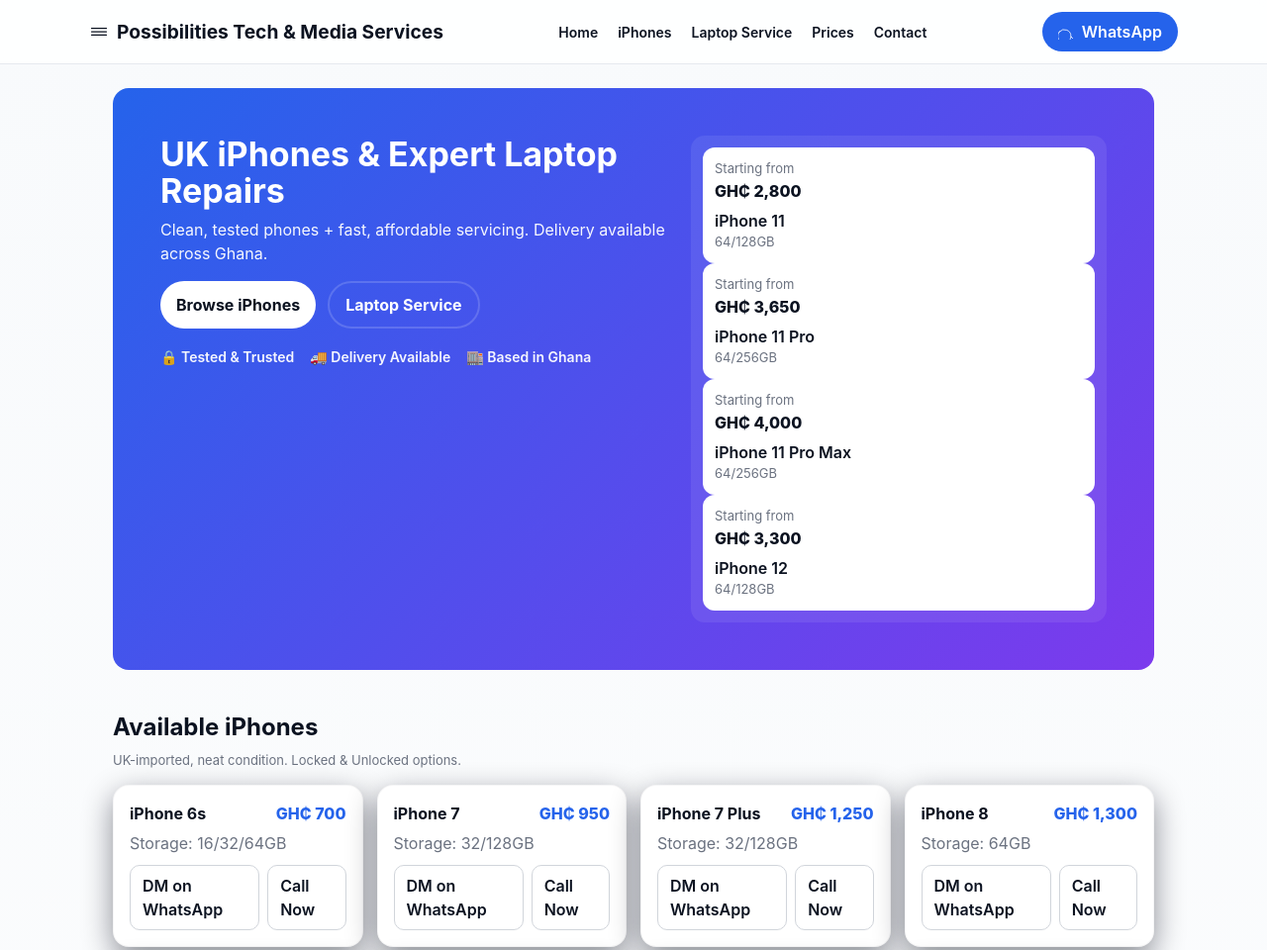
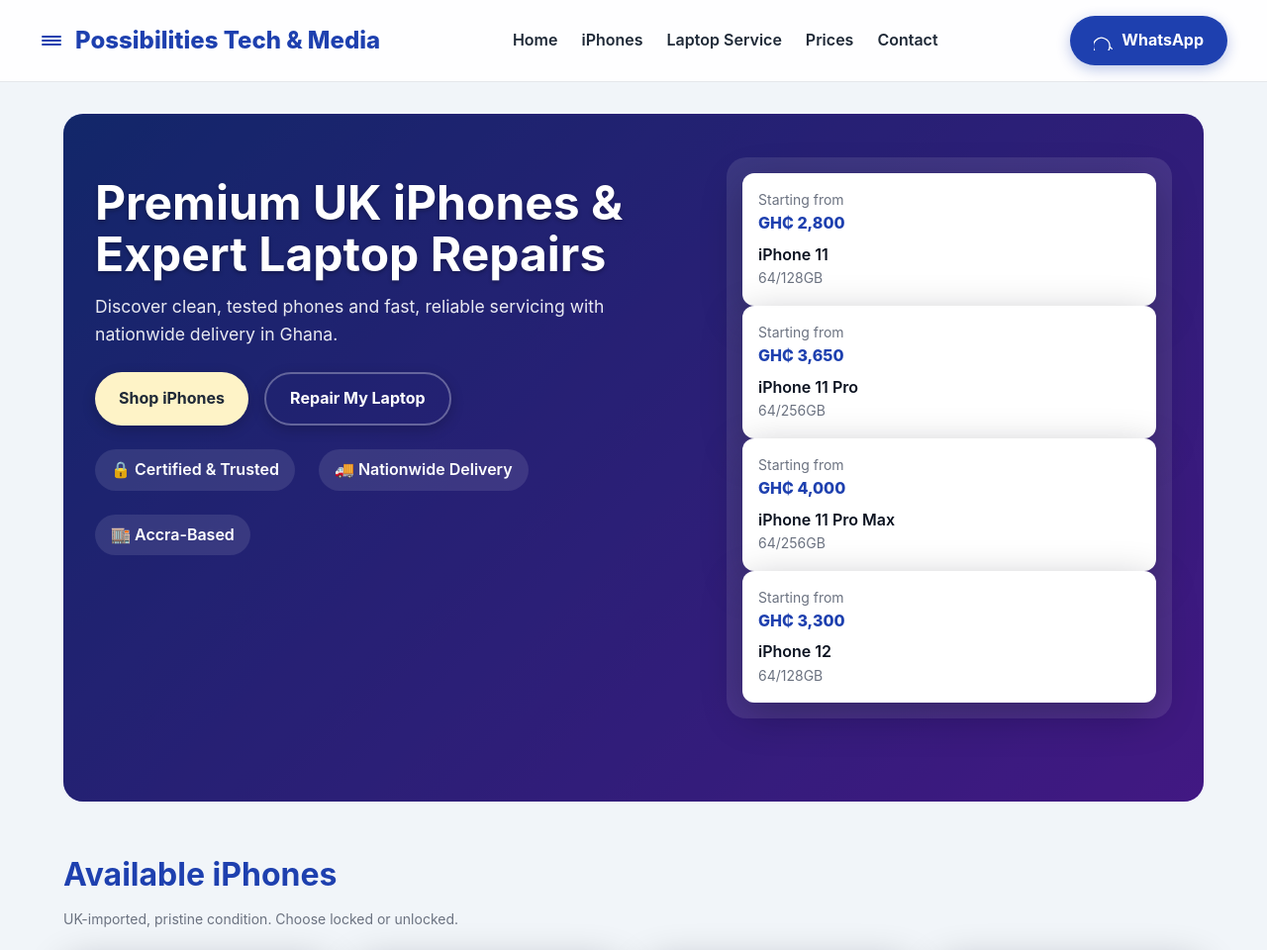
Before and after one commit to enockba/test2, a plain HTML site: page index.html in a window 1280 px wide. Shown: the top 960 px of the page at 99% size. Drawn offline with Linux system fonts and the light colour scheme; placeholder pictures from the web are drawn by us.

Commit message:
Update index.html

```diff
--- a/index.html
+++ b/index.html
@@ -19,69 +19,90 @@
       --bg: #0f1724;
       --card: #ffffff;
       --muted: #6b7280;
-      --accent-1: #2563eb;
-      --accent-2: #7c3aed;
-      --glass: rgba(255, 255, 255, 0.08);
-      --maxw: 1100px;
-      --radius: 16px;
-      --shadow: 0 10px 30px rgba(2, 6, 23, 0.45);
-      --transition: 0.2s ease;
-      font-family: Inter, ui-sans-serif, system-ui, -apple-system, "Segoe UI", Roboto, "Helvetica Neue", Arial, sans-serif;
+      --accent-1: #1e40af;
+      --accent-2: #6d28d9;
+      --glass: rgba(255, 255, 255, 0.1);
+      --maxw: 1200px;
+      --radius: 20px;
+      --shadow: 0 12px 40px rgba(2, 6, 23, 0.3);
+      --transition: 0.3s ease-in-out;
+      --highlight: #fef3c7;
+      font-family: 'Inter', ui-sans-serif, system-ui, -apple-system, "Segoe UI", Roboto, "Helvetica Neue", Arial, sans-serif;
       font-size: 16px;
     }
     * { box-sizing: border-box; margin: 0; padding: 0; }
-    body { background: linear-gradient(180deg, #f8fafc 0%, #ffffff 100%); color: #0b1220; line-height: 1.5; }
-    .container { max-width: var(--maxw); margin: 0 auto; padding: 1.5rem; }
-    header { position: sticky; top: 0; background: rgba(255, 255, 255, 0.85); backdrop-filter: blur(6px); border-bottom: 1px solid #e6e9ee; z-index: 20; }
-    .top { display: flex; align-items: center; justify-content: space-between; gap: 1rem; padding: 0.75rem 0; }
-    .brand { display: flex; align-items: center; gap: 0.5rem; font-weight: 700; font-size: 1.2rem; }
-    .nav { display: none; gap: 1.25rem; }
-    .nav a { color: inherit; text-decoration: none; font-weight: 600; font-size: 0.875rem; transition: color var(--transition); }
-    .nav a:hover, .nav a:focus { color: var(--accent-1); outline: none; }
-    .cta a { display: inline-flex; align-items: center; gap: 0.5rem; padding: 0.5rem 1rem; border-radius: 999px; background: var(--accent-1); color: white; text-decoration: none; font-weight: 600; transition: background var(--transition); }
-    .cta a:hover, .cta a:focus { background: var(--accent-2); outline: none; }
-    .hero { display: grid; grid-template-columns: 1fr; gap: 1.25rem; padding: 3rem; background: linear-gradient(135deg, var(--accent-1) 0%, var(--accent-2) 100%); color: white; border-radius: var(--radius); }
-    .hero h1 { font-size: 2.125rem; margin: 0 0 0.5rem; line-height: 1.1; }
-    .hero p { margin: 0 0 1rem; opacity: 0.95; }
-    .hero .buttons { display: flex; gap: 0.75rem; flex-wrap: wrap; }
-    .btn { display: inline-flex; align-items: center; gap: 0.5rem; padding: 0.625rem 1rem; border-radius: 999px; background: white; color: #0b1220; text-decoration: none; font-weight: 700; transition: background var(--transition), color var(--transition); }
-    .btn:hover, .btn:focus { background: var(--accent-1); color: white; outline: none; }
-    .btn.secondary { background: transparent; border: 2px solid rgba(255, 255, 255, 0.16); color: white; }
-    .btn.secondary:hover, .btn.secondary:focus { background: rgba(255, 255, 255, 0.2); }
-    .features { display: flex; gap: 1rem; margin-top: 1.125rem; flex-wrap: wrap; }
-    .feature { display: flex; align-items: center; gap: 0.5rem; opacity: 0.95; font-weight: 600; font-size: 0.875rem; }
-    .teaser { background: var(--glass); padding: 0.75rem; border-radius: 14px; display: grid; grid-template-columns: repeat(auto-fit, minmax(120px, 1fr)); gap: 0.625rem; }
-    .card-mini { background: white; color: #0b1220; padding: 0.75rem; border-radius: 12px; }
-    .card-mini .price { font-weight: 800; }
-    section { padding: 2.5rem 0; }
-    .section-title { display: flex; flex-direction: column; gap: 0.375rem; margin-bottom: 0.875rem; }
-    .grid { display: grid; gap: 0.875rem; }
-    .phones-grid { grid-template-columns: repeat(auto-fill, minmax(220px, 1fr)); }
-    .card { background: var(--card); border-radius: var(--radius); padding: 1rem; box-shadow: var(--shadow); border: 1px solid rgba(11, 17, 32, 0.04); }
-    .card h3 { margin: 0 0 0.375rem; font-size: 1rem; }
+    body { background: #f1f5f9; color: #0b1220; line-height: 1.6; }
+    .container { max-width: var(--maxw); margin: 0 auto; padding: 2rem 1.5rem; }
+    header { position: sticky; top: 0; background: rgba(255, 255, 255, 0.9); backdrop-filter: blur(8px); border-bottom: 1px solid #e5e7eb; z-index: 20; }
+    .top { display: flex; align-items: center; justify-content: space-between; gap: 1.5rem; padding: 1rem 0; }
+    .brand { display: flex; align-items: center; gap: 0.75rem; font-weight: 800; font-size: 1.5rem; color: var(--accent-1); }
+    .nav { display: none; gap: 1.5rem; }
+    .nav a { color: #1f2937; text-decoration: none; font-weight: 600; font-size: 1rem; transition: color var(--transition), transform var(--transition); }
+    .nav a:hover, .nav a:focus { color: var(--accent-2); transform: translateY(-2px); outline: none; }
+    .cta a { display: inline-flex; align-items: center; gap: 0.5rem; padding: 0.75rem 1.5rem; border-radius: 999px; background: var(--accent-1); color: white; text-decoration: none; font-weight: 700; box-shadow: 0 4px 14px rgba(30, 64, 175, 0.3); transition: transform var(--transition), background var(--transition); }
+    .cta a:hover, .cta a:focus { background: var(--accent-2); transform: scale(1.05); outline: none; }
+    /* Hero */
+    .hero { position: relative; display: grid; grid-template-columns: 1fr; gap: 2rem; padding: 4rem 2rem; background: linear-gradient(135deg, var(--accent-1) 0%, var(--accent-2) 100%), url('https://via.placeholder.com/1200x600?text=Tech+Background'); background-size: cover; background-position: center; color: white; border-radius: var(--radius); overflow: hidden; }
+    .hero::before { content: ''; position: absolute; top: 0; left: 0; width: 100%; height: 100%; background: rgba(0, 0, 0, 0.4); z-index: 1; }
+    .hero > * { position: relative; z-index: 2; }
+    .hero h1 { font-size: 2.5rem; margin: 0 0 0.75rem; line-height: 1.1; text-shadow: 0 2px 4px rgba(0, 0, 0, 0.3); }
+    .hero p { margin: 0 0 1.5rem; font-size: 1.1rem; opacity: 0.9; }
+    .hero .buttons { display: flex; gap: 1rem; flex-wrap: wrap; }
+    .btn { display: inline-flex; align-items: center; gap: 0.5rem; padding: 0.75rem 1.5rem; border-radius: 999px; background: var(--highlight); color: #1f2937; text-decoration: none; font-weight: 700; box-shadow: 0 4px 14px rgba(0, 0, 0, 0.2); transition: transform var(--transition), background var(--transition); }
+    .btn:hover, .btn:focus { background: var(--accent-1); color: white; transform: scale(1.05); outline: none; }
+    .btn.secondary { background: transparent; border: 2px solid rgba(255, 255, 255, 0.3); color: white; }
+    .btn.secondary:hover, .btn.secondary:focus { background: rgba(255, 255, 255, 0.2); border-color: white; }
+    .features { display: flex; gap: 1.5rem; margin-top: 1.5rem; flex-wrap: wrap; }
+    .feature { display: flex; align-items: center; gap: 0.75rem; font-weight: 600; font-size: 1rem; background: var(--glass); padding: 0.5rem 1rem; border-radius: 999px; animation: fadeIn 0.5s ease-in-out; }
+    /* Teaser cards */
+    .teaser { background: var(--glass); padding: 1rem; border-radius: var(--radius); display: grid; grid-template-columns: repeat(auto-fit, minmax(140px, 1fr)); gap: 1rem; transform: translateY(-20px); }
+    .card-mini { background: white; color: #0b1220; padding: 1rem; border-radius: 12px; box-shadow: var(--shadow); transition: transform var(--transition); }
+    .card-mini:hover { transform: translateY(-5px); }
+    .card-mini .price { font-weight: 800; color: var(--accent-1); }
+    /* Sections */
+    section { padding: 3rem 0; position: relative; }
+    .section-title { display: flex; flex-direction: column; gap: 0.5rem; margin-bottom: 1.5rem; }
+    .section-title h2 { font-size: 2rem; color: var(--accent-1); }
+    .grid { display: grid; gap: 1.5rem; }
+    .phones-grid { grid-template-columns: repeat(auto-fill, minmax(240px, 1fr)); }
+    .card { background: var(--card); border-radius: var(--radius); padding: 1.5rem; box-shadow: var(--shadow); border: 1px solid rgba(11, 17, 32, 0.05); transition: transform var(--transition); }
+    .card:hover { transform: translateY(-8px); }
+    .card h3 { margin: 0 0 0.5rem; font-size: 1.25rem; }
     .muted { color: var(--muted); }
-    .actions { display: flex; gap: 0.5rem; margin-top: 0.625rem; }
-    .btn-outline { padding: 0.5rem 0.75rem; border-radius: 10px; border: 1px solid #d1d5db; background: white; text-decoration: none; color: #0b1220; font-weight: 600; transition: border-color var(--transition), color var(--transition); }
-    .btn-outline:hover, .btn-outline:focus { border-color: var(--accent-1); color: var(--accent-1); outline: none; }
-    .services-grid { grid-template-columns: repeat(auto-fill, minmax(200px, 1fr)); }
-    .pricing-grid { grid-template-columns: repeat(auto-fit, minmax(240px, 1fr)); }
-    .contact-grid { grid-template-columns: 1fr 360px; }
-    .contact-card { background: var(--card); padding: 1.125rem; border-radius: var(--radius); }
-    form input, form select, form textarea { width: 100%; padding: 0.625rem; border-radius: 10px; border: 1px solid #e6e9ee; margin-bottom: 0.625rem; font-size: 0.875rem; font-family: inherit; }
+    .actions { display: flex; gap: 1rem; margin-top: 1rem; }
+    .btn-outline { padding: 0.5rem 1rem; border-radius: 999px; border: 2px solid var(--accent-1); background: transparent; text-decoration: none; color: var(--accent-1); font-weight: 600; transition: background var(--transition), color var(--transition); }
+    .btn-outline:hover, .btn-outline:focus { background: var(--accent-1); color: white; outline: none; }
+    .services-grid { grid-template-columns: repeat(auto-fill, minmax(220px, 1fr)); }
+    .pricing-grid { grid-template-columns: repeat(auto-fit, minmax(260px, 1fr)); }
+    .contact-grid { grid-template-columns: 1fr 400px; }
+    .contact-card { background: var(--card); padding: 1.5rem; border-radius: var(--radius); box-shadow: var(--shadow); }
+    form input, form select, form textarea { width: 100%; padding: 0.75rem; border-radius: 10px; border: 1px solid #e5e7eb; margin-bottom: 0.75rem; font-size: 0.9rem; font-family: inherit; }
     form input:focus, form select:focus, form textarea:focus { outline: 2px solid var(--accent-1); border-color: var(--accent-1); }
     .form-loading { opacity: 0.6; pointer-events: none; }
-    footer { padding: 1.25rem 0; border-top: 1px solid #eef2f7; margin-top: 1.25rem; }
-    .small { font-size: 0.8125rem; color: var(--muted); }
-    .socials { display: flex; gap: 0.625rem; margin-top: 0.5rem; }
-    .chip { display: inline-flex; align-items: center; gap: 0.5rem; padding: 0.375rem 0.625rem; border-radius: 999px; background: #fff0f5; color: var(--accent-2); font-weight: 700; }
-    @media (min-width: 900px) {
-      .hero { grid-template-columns: 1fr 420px; }
+    footer { padding: 2rem 0; border-top: 1px solid #e5e7eb; margin-top: 2rem; background: var(--accent-1); color: white; }
+    .small { font-size: 0.875rem; color: var(--muted); }
+    footer .small { color: rgba(255, 255, 255, 0.8); }
+    .socials { display: flex; gap: 1rem; margin-top: 0.75rem; }
+    .socials a { color: white; font-weight: 600; transition: transform var(--transition); }
+    .socials a:hover { transform: scale(1.1); }
+    .chip { display: inline-flex; align-items: center; gap: 0.5rem; padding: 0.5rem 1rem; border-radius: 999px; background: var(--highlight); color: var(--accent-2); font-weight: 700; }
+    /* Animations */
+    @keyframes fadeIn {
+      from { opacity: 0; transform: translateY(20px); }
+      to { opacity: 1; transform: translateY(0); }
+    }
+    .card, .card-mini { animation: fadeIn 0.5s ease-in-out; }
+    /* Responsiveness */
+    @media (min-width: 1024px) {
+      .hero { grid-template-columns: 1fr 450px; }
       .nav { display: flex; }
+      .hero h1 { font-size: 3rem; }
     }
     @media (max-width: 880px) {
       .contact-grid { grid-template-columns: 1fr; }
-      .hero h1 { font-size: 1.75rem; }
-      .hero { padding: 2rem; }
+      .hero h1 { font-size: 2rem; }
+      .hero { padding: 2.5rem 1.5rem; }
+      .teaser { transform: none; }
     }
     .sr-only { position: absolute; width: 1px; height: 1px; padding: 0; margin: -1px; overflow: hidden; clip: rect(0, 0, 0, 0); border: 0; }
   </style>
@@ -90,10 +111,10 @@
   <header>
     <div class="container top">
       <div class="brand">
-        <svg width="20" height="20" viewBox="0 0 24 24" fill="none" aria-hidden="true">
-          <path d="M3 8h18M3 12h18M3 16h18" stroke="#0b1220" stroke-width="1.5" stroke-linecap="round"/>
+        <svg width="24" height="24" viewBox="0 0 24 24" fill="none" aria-hidden="true">
+          <path d="M3 8h18M3 12h18M3 16h18" stroke="var(--accent-1)" stroke-width="2" stroke-linecap="round"/>
         </svg>
-        <span>Possibilities Tech & Media Services</span>
+        <span>Possibilities Tech & Media</span>
       </div>
       <nav class="nav" aria-label="Main navigation">
         <a href="#home">Home</a>
@@ -104,8 +125,8 @@
       </nav>
       <div class="cta">
         <a id="whatsappTop" href="#" target="_blank" rel="noreferrer">
-          <svg width="16" height="16" viewBox="0 0 24 24" fill="none" aria-hidden="true">
-            <path d="M2 12a10 10 0 1017.32 7.32L22 22l-2.68-2.68A10 10 0 002 12z" stroke="#fff" stroke-width="1.2" stroke-linecap="round" stroke-linejoin="round"/>
+          <svg width="20" height="20" viewBox="0 0 24 24" fill="none" aria-hidden="true">
+            <path d="M2 12a10 10 0 1017.32 7.32L22 22l-2.68-2.68A10 10 0 002 12z" stroke="#fff" stroke-width="1.5" stroke-linecap="round" stroke-linejoin="round"/>
           </svg>
           WhatsApp
         </a>
@@ -115,16 +136,16 @@
   <main class="container">
     <section id="home" class="hero" aria-labelledby="home-heading">
       <div>
-        <h1 id="home-heading">UK iPhones & Expert Laptop Repairs</h1>
-        <p>Clean, tested phones + fast, affordable servicing. Delivery available across Ghana.</p>
+        <h1 id="home-heading">Premium UK iPhones & Expert Laptop Repairs</h1>
+        <p>Discover clean, tested phones and fast, reliable servicing with nationwide delivery in Ghana.</p>
         <div class="buttons">
-          <a class="btn" href="#phones">Browse iPhones</a>
-          <a class="btn secondary" href="#services">Laptop Service</a>
+          <a class="btn" href="#phones">Shop iPhones</a>
+          <a class="btn secondary" href="#services">Repair My Laptop</a>
         </div>
         <div class="features">
-          <div class="feature">🔒 Tested & Trusted</div>
-          <div class="feature">🚚 Delivery Available</div>
-          <div class="feature">🏬 Based in Ghana</div>
+          <div class="feature">🔒 Certified & Trusted</div>
+          <div class="feature">🚚 Nationwide Delivery</div>
+          <div class="feature">🏬 Accra-Based</div>
         </div>
       </div>
       <aside class="teaser">
@@ -134,25 +155,25 @@
     <section id="phones" aria-labelledby="phones-title">
       <div class="section-title">
         <h2 id="phones-title">Available iPhones</h2>
-        <p class="small">UK-imported, neat condition. Locked & Unlocked options.</p>
+        <p class="small">UK-imported, pristine condition. Choose locked or unlocked.</p>
       </div>
       <div id="phonesGrid" class="grid phones-grid"></div>
     </section>
-    <section id="services" aria-labelledby="services-title">
+    <section id="services" aria-labelledby="services-title" style="background: #f8fafc; border-radius: var(--radius);">
       <div class="section-title">
         <h2 id="services-title">Laptop Servicing & Repairs</h2>
-        <p class="small">Speed, security, and reliability—done professionally.</p>
+        <p class="small">Boost speed, security, and performance with professional care.</p>
       </div>
       <div id="servicesGrid" class="grid services-grid"></div>
-      <div style="margin-top: 0.875rem;">
+      <div style="margin-top: 1.5rem; text-align: center;">
         <a class="btn" id="bookService" href="#">Book a Service</a>
-        <a class="btn btn-outline" href="#pricing" style="margin-left: 0.5rem;">See Service Prices</a>
+        <a class="btn btn-outline" href="#pricing" style="margin-left: 1rem;">View Prices</a>
       </div>
     </section>
     <section id="pricing" aria-labelledby="pricing-title">
       <div class="section-title">
-        <h2 id="pricing-title">Service Prices (From)</h2>
-        <p class="small">Transparent starting rates. Final price depends on diagnosis & parts.</p>
+        <h2 id="pricing-title">Service Pricing</h2>
+        <p class="small">Transparent starting rates. Final cost based on diagnosis.</p>
       </div>
       <div class="grid pricing-grid">
         <div class="card">
@@ -181,10 +202,10 @@
         </div>
       </div>
     </section>
-    <section id="contact" aria-labelledby="contact-title">
+    <section id="contact" aria-labelledby="contact-title" style="background: var(--highlight); border-radius: var(--radius);">
       <div class="section-title">
-        <h2 id="contact-title">Contact & Location</h2>
-        <p class="small">Reach out for orders, diagnostics, or bulk deals.</p>
+        <h2 id="contact-title">Get in Touch</h2>
+        <p class="small">Contact us for orders, diagnostics, or bulk deals.</p>
       </div>
       <div class="grid contact-grid">
         <div>
@@ -196,9 +217,9 @@
               <div style="margin-top: 0.5rem;"><strong>WhatsApp:</strong> <a href="#" id="whatsappLink">Chat on WhatsApp</a></div>
               <div style="margin-top: 0.5rem;"><strong>Location:</strong> Accra, Ghana</div>
               <div class="socials">
-                <a href="#" title="Instagram" aria-label="Follow us on Instagram">IG</a>
-                <a href="#" title="Facebook" aria-label="Follow us on Facebook">FB</a>
-                <a href="#" title="YouTube" aria-label="Subscribe to our YouTube">YT</a>
+                <a href="#" title="Instagram" aria-label="Follow us on Instagram">Instagram</a>
+                <a href="#" title="Facebook" aria-label="Follow us on Facebook">Facebook</a>
+                <a href="#" title="YouTube" aria-label="Subscribe to our YouTube">YouTube</a>
               </div>
             </div>
           </div>
@@ -218,15 +239,15 @@
             </select>
             <label for="message" class="sr-only">Your message</label>
             <textarea id="message" rows="4" placeholder="Tell us what you need" aria-label="Your message"></textarea>
-            <button id="sendWhats" class="btn" type="submit" style="width: 100%; margin-top: 0.375rem;">Send on WhatsApp</button>
+            <button id="sendWhats" class="btn" type="submit" style="width: 100%; margin-top: 0.75rem;">Send on WhatsApp</button>
           </form>
         </div>
       </div>
     </section>
     <footer>
-      <div style="display: flex; justify-content: space-between; align-items: center; gap: 0.625rem; flex-wrap: wrap;">
+      <div class="container" style="display: flex; justify-content: space-between; align-items: center; gap: 1rem; flex-wrap: wrap;">
         <div>© <span id="year"></span> Possibilities Tech & Media Services — All rights reserved.</div>
-        <div style="display: flex; gap: 0.75rem;">
+        <div style="display: flex; gap: 1rem;">
           <a href="#home" class="small">Back to top</a>
           <a href="#" class="small">Privacy</a>
         </div>
```
